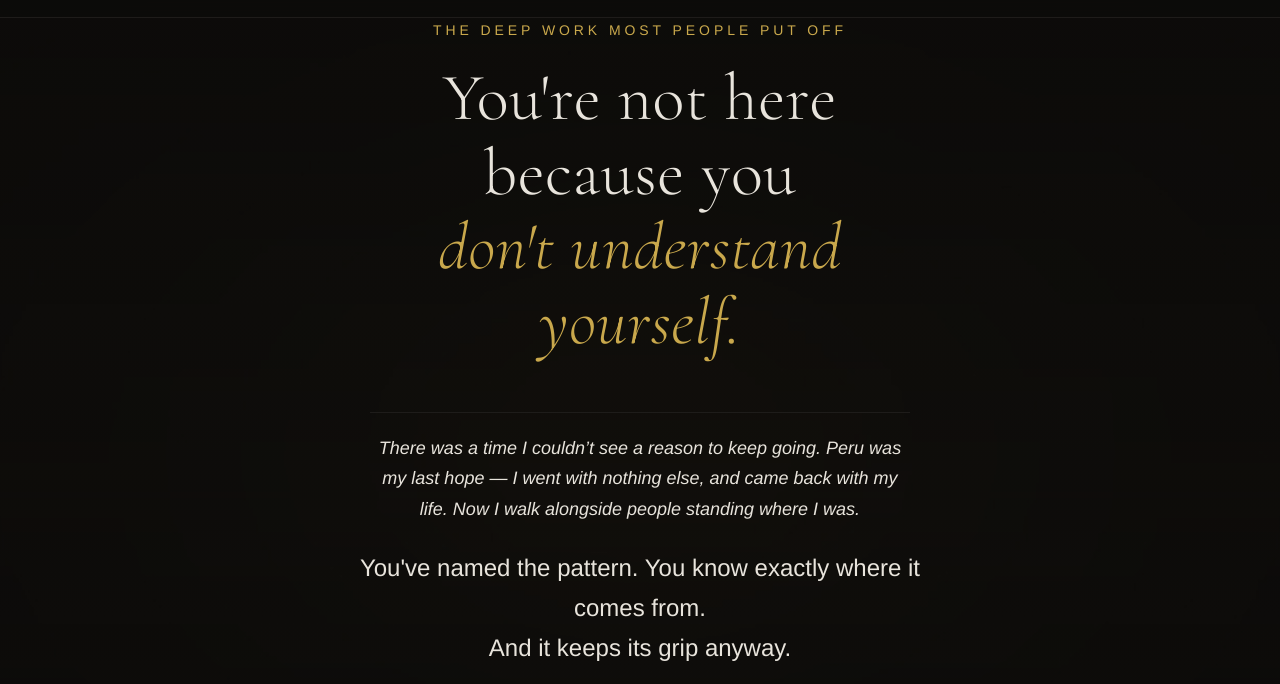
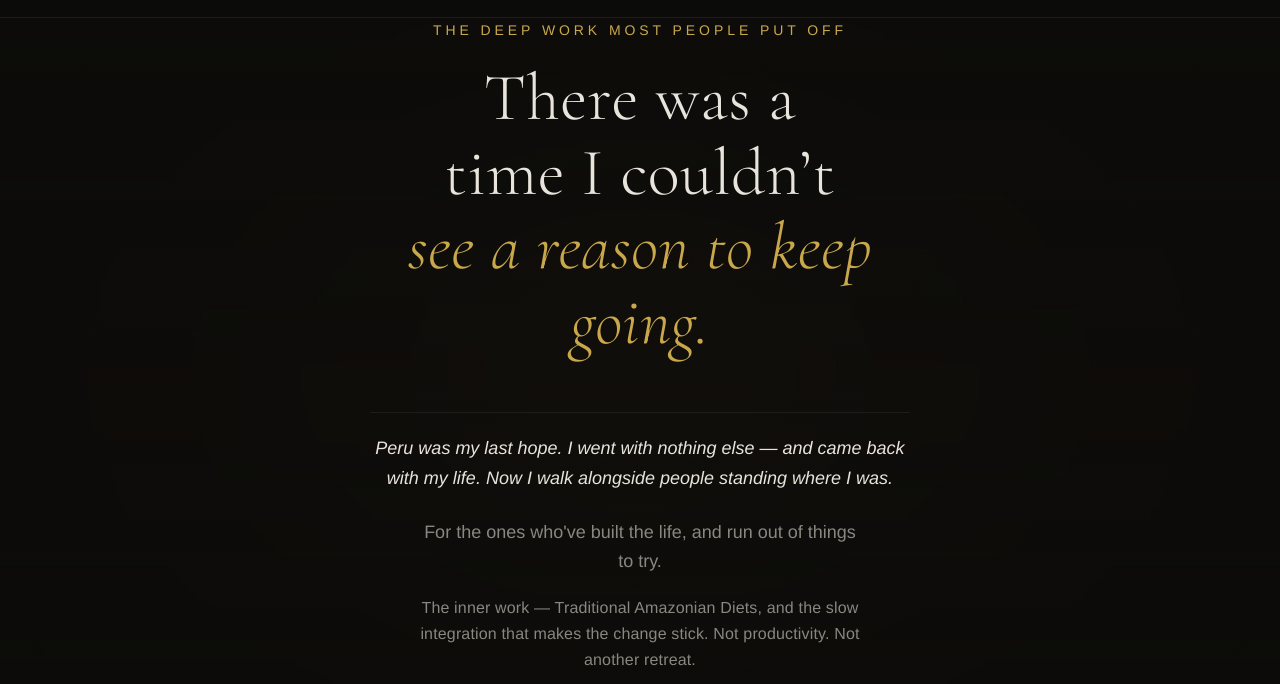
Before and after one commit to craciunlabs/theholistic-io, a website: page index.html in a window 1280 px wide. Shown: the part 61-745 px from the top of the page. Drawn offline with nearby package versions, Linux system fonts and the light colour scheme; a web font is replaced by a local one.

Commit message:
Hero rework: lead with the personal line (cut the abstract opener), promote heartbeat to a real supporting line

```diff
--- a/index.html
+++ b/index.html
@@ -93,15 +93,11 @@
     <div class="hero-content">
       <p class="hero-eyebrow fade-up fade-up--1">The deep work most people put off</p>
       <h1 class="hero-headline fade-up fade-up--2">
-        You're not here because you<br>
-        <em>don't understand yourself.</em>
+        There was a time I couldn&rsquo;t<br>
+        <em>see a reason to keep going.</em>
       </h1>
-      <p class="hero-heartbeat fade-up fade-up--2">
-        There was a time I couldn&rsquo;t see a reason to keep going. Peru was my last hope &mdash; I went with nothing else, and came back with my life. Now I walk alongside people standing where I was.
-      </p>
-      <p class="hero-tagline fade-up fade-up--3">
-        You've named the pattern. You know exactly where it comes from.<br>
-        And it keeps its grip anyway.
+      <p class="hero-heartbeat fade-up fade-up--3">
+        Peru was my last hope. I went with nothing else &mdash; and came back with my life. Now I walk alongside people standing where I was.
       </p>
       <p class="hero-filter fade-up fade-up--3">
         For the ones who've built the life, and run out of things to try.
```
